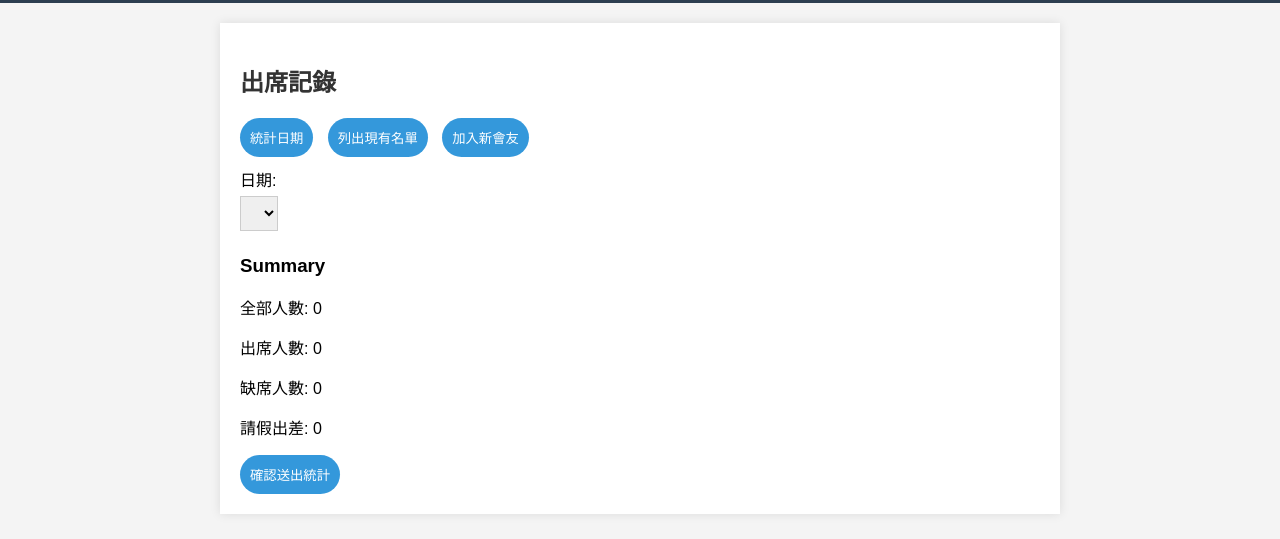
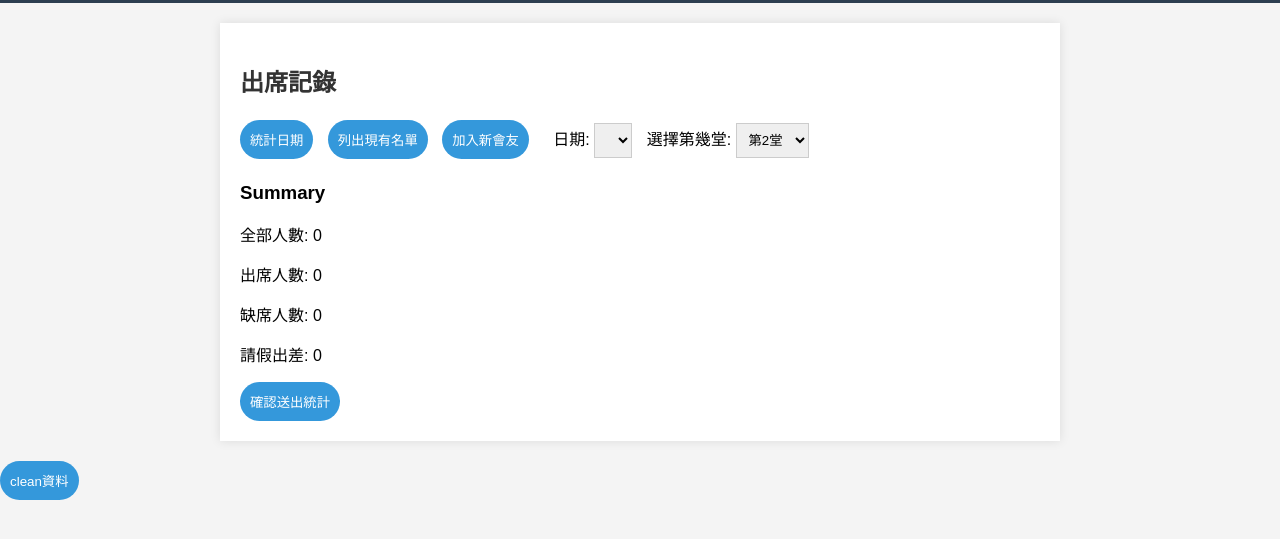
Before and after one commit to mintetang/web-projects, a plain HTML site: page test-site/roster2.html in a window 1280 px wide. Shown: the part 109-648 px from the top of the page. Drawn offline with Linux system fonts and the light colour scheme.

Commit message:
0927 roster class and session addon

```diff
--- a/test-site/roster2.html
+++ b/test-site/roster2.html
@@ -47,6 +47,12 @@
             <label for="classSelector">日期:</label>
             <select id="classSelector" required
                 onchange="showStudentsList()">
+            </select>
+            <label for="sessionSelector">選擇第幾堂:</label>
+            <select id="sessionSelector" required
+                onchange="showStudentsList()">
+				<option value="first">第1堂</option>
+				<option value="second" selected>第2堂</option>
                 <!-- Populate classes dynamically -->
             </select>
 
@@ -168,6 +174,7 @@
             取消
         </button>
     </div>
+    <div><button onclick="localStorage.clear();">clean資料 </button> </div>
     <script src="scripts/roster2.js"></script>
 </body>
 
--- a/test-site/scripts/roster2.js
+++ b/test-site/scripts/roster2.js
@@ -140,6 +140,7 @@ function addClass() {
     newClassOption.value = newClassName;
     newClassOption.text = newClassName;
     classSelector.add(newClassOption);
+    classSelector.value = newClassName;
     saveClasses();
     closePopup();
 }
--- a/test-site/styles/roster2.css
+++ b/test-site/styles/roster2.css
@@ -54,13 +54,14 @@ label {
     margin-top: 10px;
     display: block;
 }
+label[for="classSelector"]{display:inline;margin-left: 10px}
+label[for="sessionSelector"]{display:inline;margin-left: 10px}
 
 select {
     padding: 8px;
     margin: 5px 0;
     border: 1px solid #ccc;
 }
-
 ul {
     list-style: none;
     padding: 0;
```
